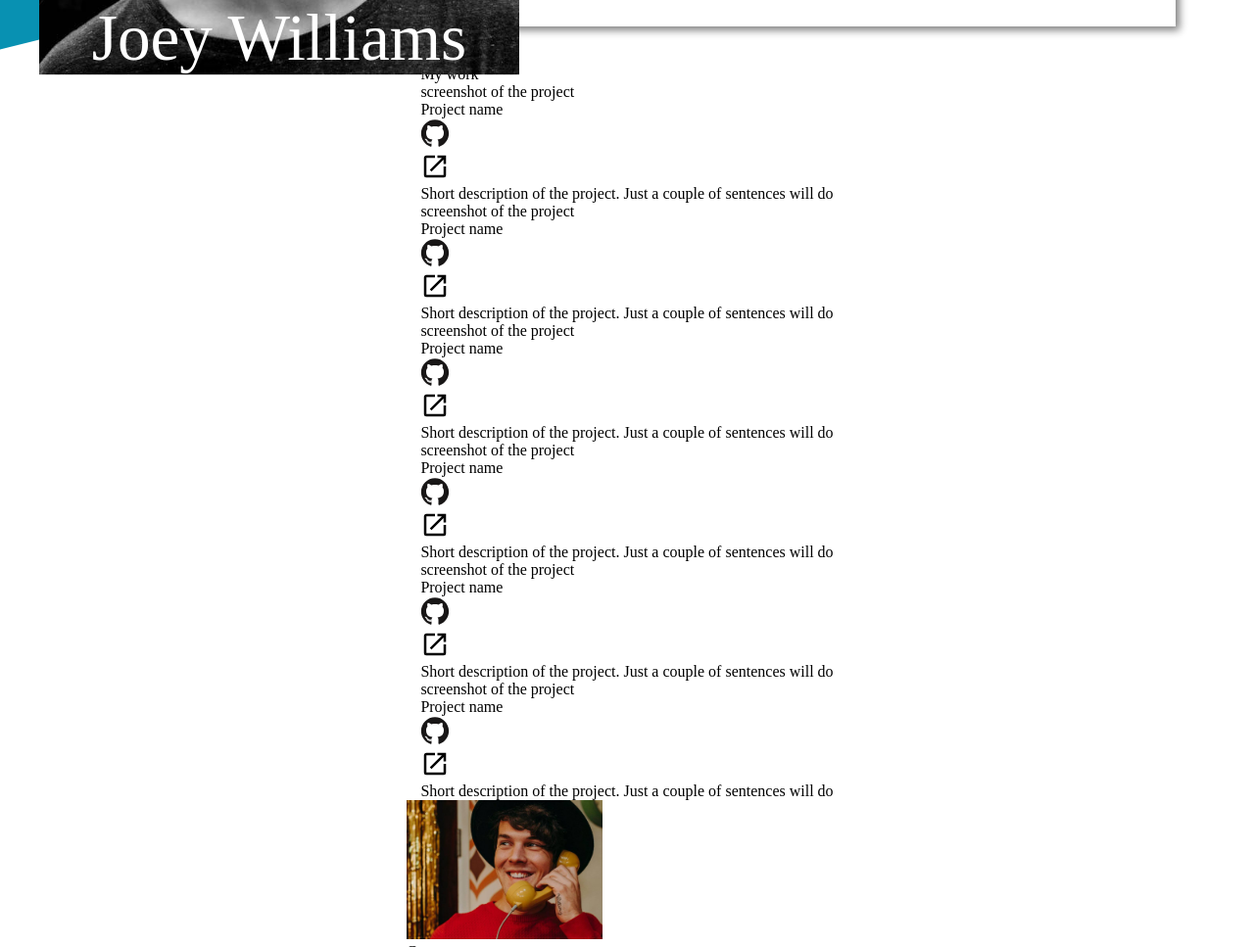
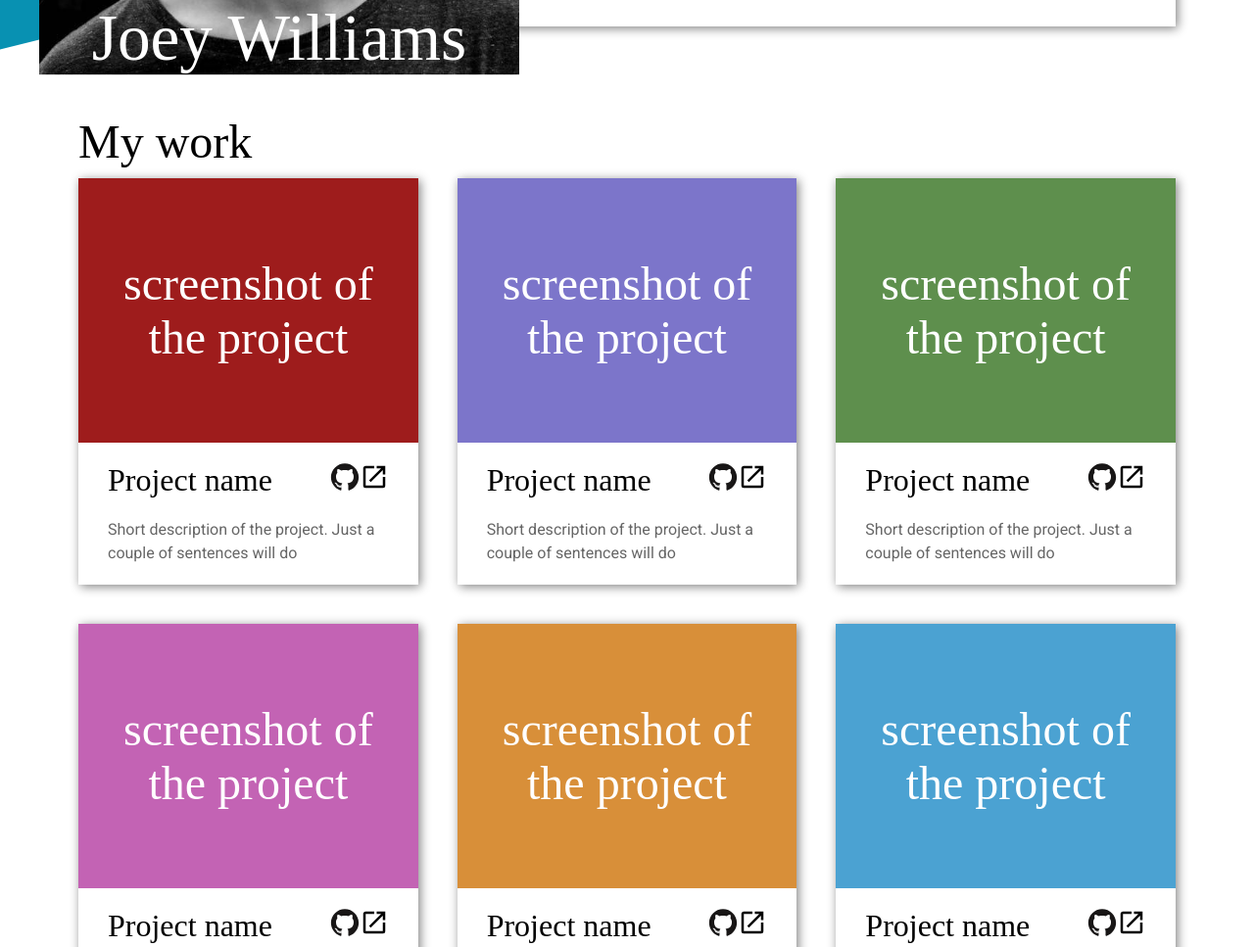
Before and after one commit to srj-17/homepage, a plain HTML site: page index.html in a window 1280 px wide. Shown: the part 509-1476 px from the top of the page at 98% size. Drawn offline with Linux system fonts and the light colour scheme; a web font is replaced by a local one.

Commit message:
feat: Add design for main part of page

```diff
--- a/index.html
+++ b/index.html
@@ -80,10 +80,11 @@
                     <div class="title">My work</div>
                     <div class="projects">
                         <div class="project">
-                            <div class="project-img">
+                            <div class="project-img proj-one">
                                 screenshot of the project
                             </div>
                             <div class="project-desc-container">
+                                <div class="project-title">
                                     <div class="project-name">Project name</div>
                                     <div class="links">
                                         <a href="#">
@@ -116,6 +117,7 @@
                                             </div>
                                         </a>
                                     </div>
+                                </div>
                                 <div class="desc">
                                     Short description of the project. Just a
                                     couple of sentences will do
@@ -123,10 +125,11 @@
                             </div>
                         </div>
                         <div class="project">
-                            <div class="project-img">
+                            <div class="project-img proj-two">
                                 screenshot of the project
                             </div>
                             <div class="project-desc-container">
+                                <div class="project-title">
                                     <div class="project-name">Project name</div>
                                     <div class="links">
                                         <a href="#">
@@ -159,6 +162,7 @@
                                             </div>
                                         </a>
                                     </div>
+                                </div>
                                 <div class="desc">
                                     Short description of the project. Just a
                                     couple of sentences will do
@@ -166,10 +170,11 @@
                             </div>
                         </div>
                         <div class="project">
-                            <div class="project-img">
+                            <div class="project-img proj-three">
                                 screenshot of the project
                             </div>
                             <div class="project-desc-container">
+                                <div class="project-title">
                                     <div class="project-name">Project name</div>
                                     <div class="links">
                                         <a href="#">
@@ -202,6 +207,7 @@
                                             </div>
                                         </a>
                                     </div>
+                                </div>
                                 <div class="desc">
                                     Short description of the project. Just a
                                     couple of sentences will do
@@ -209,10 +215,11 @@
                             </div>
                         </div>
                         <div class="project">
-                            <div class="project-img">
+                            <div class="project-img proj-four">
                                 screenshot of the project
                             </div>
                             <div class="project-desc-container">
+                                <div class="project-title">
                                     <div class="project-name">Project name</div>
                                     <div class="links">
                                         <a href="#">
@@ -245,6 +252,7 @@
                                             </div>
                                         </a>
                                     </div>
+                                </div>
                                 <div class="desc">
                                     Short description of the project. Just a
                                     couple of sentences will do
@@ -252,10 +260,11 @@
                             </div>
                         </div>
                         <div class="project">
-                            <div class="project-img">
+                            <div class="project-img proj-five">
                                 screenshot of the project
                             </div>
                             <div class="project-desc-container">
+                                <div class="project-title">
                                     <div class="project-name">Project name</div>
                                     <div class="links">
                                         <a href="#">
@@ -288,6 +297,7 @@
                                             </div>
                                         </a>
                                     </div>
+                                </div>
                                 <div class="desc">
                                     Short description of the project. Just a
                                     couple of sentences will do
@@ -295,10 +305,11 @@
                             </div>
                         </div>
                         <div class="project">
-                            <div class="project-img">
+                            <div class="project-img proj-six">
                                 screenshot of the project
                             </div>
                             <div class="project-desc-container">
+                                <div class="project-title">
                                     <div class="project-name">Project name</div>
                                     <div class="links">
                                         <a href="#">
@@ -330,6 +341,7 @@
                                                 </svg>
                                             </div>
                                         </a>
+                                    </div>
                                 </div>
                                 <div class="desc">
                                     Short description of the project. Just a
--- a/style.css
+++ b/style.css
@@ -7,14 +7,18 @@
 
 :root {
     --text: black;
+    --description-text: hsl(from var(--text) h s 40);
     --bg: white;
     --primary: #0891b2;
+    --shadow: 2px 2px 10px grey;
+    --sans-serif-font: "Roboto", serif;
+    --serif-font: "Oranienbaum", serif;
 }
 
 .container {
     display: flex;
     flex-direction: column;
-    align-items: center;
+    gap: 40px;
     padding: 40px 80px;
 }
 
@@ -37,7 +41,7 @@ header {
 
 .about-me {
     background: var(--bg);
-    box-shadow: 4px 4px 8px grey;
+    box-shadow: var(--shadow);
 
     padding: 30px 60px;
 }
@@ -63,14 +67,14 @@ header {
 }
 
 .about-me .title {
-    font-family: "Oranienbaum", serif;
+    font-family: var(--serif-font);
     font-size: 3rem;
     padding: 10px 0;
 }
 
 .about-me .description {
-    font-family: "Roboto", serif;
-    color: hsl(from var(--text) h s 40);
+    font-family: var(--sans-serif-font);
+    color: var(--description-text);
     font-size: 1.2rem;
     line-height: 1.7;
     flex: 1;
@@ -90,7 +94,7 @@ header {
     }
 
     .container {
-        padding: 40 40;
+        padding: 40px 40px;
     }
 
     .about-me {
@@ -103,7 +107,7 @@ header {
         justify-content: center;
     }
 
-    img {
+    .about-me img {
         height: 500px;
     }
 }
@@ -158,6 +162,81 @@ header {
 }
 
 /*main content*/
+.works .title {
+    font-family: var(--serif-font);
+    font-size: 3rem;
+    padding: 10px 0;
+}
+
+.works .projects {
+    display: grid;
+    grid-template-columns: repeat(auto-fill, minmax(290px, 1fr));
+    gap: 40px;
+}
+
+.works .project {
+    box-shadow: var(--shadow);
+}
+
+/* this changes later when I put the actual image and details of project */
+.project .project-img {
+    font-size: 3rem;
+    text-align: center;
+    padding: 80px 40px;
+    min-height: 200px;
+    color: white;
+}
+
+.project-img.proj-one {
+    background: #9e1c1c;
+}
+
+.project-img.proj-two {
+    background: #7c75ca;
+}
+
+.project-img.proj-three {
+    background: #5e8f4d;
+}
+
+.project-img.proj-four {
+    background: #c363b4;
+}
+
+.project-img.proj-five {
+    background: #d88f39;
+}
+
+.project-img.proj-six {
+    background: #4ba2d2;
+}
+
+.project .project-desc-container {
+    display: grid;
+    gap: 20px;
+    padding: 20px 30px;
+}
+
+.project-desc-container .project-title {
+    display: flex;
+}
+
+.project-title .project-name {
+    flex: 1;
+    font-size: 2rem;
+    font-family: var(--serif-font);
+}
+
+.project-title .links {
+    display: flex;
+    flex-direction: row;
+}
+
+.project-desc-container .desc {
+    color: var(--description-text);
+    font-family: var(--sans-serif-font);
+    line-height: 1.5;
+}
 
 svg {
     height: 30px;
```
Lines whose indentation alone changed are shown as unchanged.
